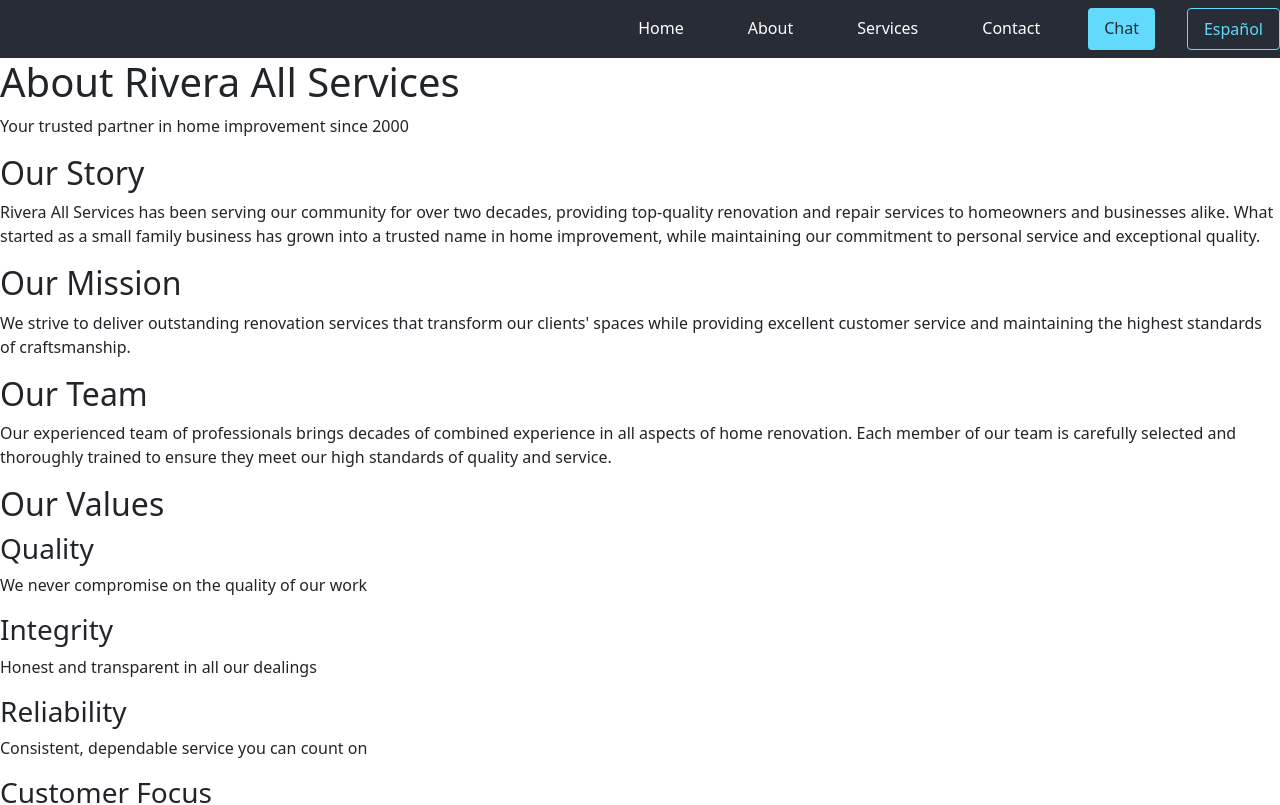
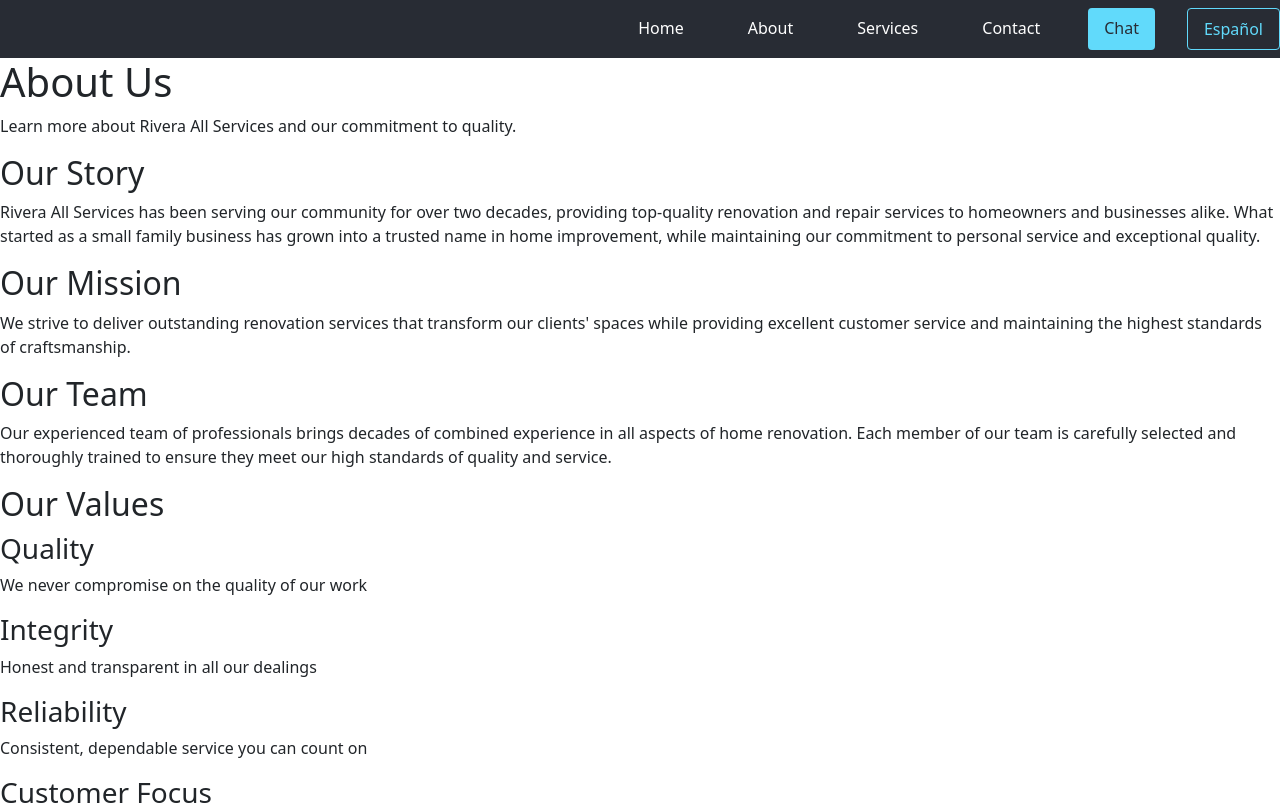
Before and after one commit to mikejonez281/Rivera_All_Services, a React (Create React App) app in the folder frontend/: page /about in a window 1280 px wide. Shown: the top 805 px of the page. Built offline with nearby package versions, Linux system fonts and the light colour scheme.

Commit message:
About is now Translating

```diff
--- a/frontend/src/pages/About.js
+++ b/frontend/src/pages/About.js
@@ -1,46 +1,52 @@
+import React from 'react';
+import { useLanguage } from '../context/LanguageContext';
+import { translations } from '../translations';
 
 function About() {
+  const { language } = useLanguage();
+  const t = translations[language];
+
   return (
     <div className="about-page">
       <div className="about-header">
-        <h1>About Rivera All Services</h1>
-        <p>Your trusted partner in home improvement since 2000</p>
+        <h1>{t.about.title}</h1>
+        <p>{t.about.description}</p>
       </div>
 
       <div className="about-content">
         <section className="about-section">
-          <h2>Our Story</h2>
-          <p>Rivera All Services has been serving our community for over two decades, providing top-quality renovation and repair services to homeowners and businesses alike. What started as a small family business has grown into a trusted name in home improvement, while maintaining our commitment to personal service and exceptional quality.</p>
+          <h2>{t.about.ourStory}</h2>
+          <p>{t.about.ourStoryText}</p>
         </section>
 
         <section className="about-section">
-          <h2>Our Mission</h2>
-          <p>We strive to deliver outstanding renovation services that transform our clients' spaces while providing excellent customer service and maintaining the highest standards of craftsmanship.</p>
+          <h2>{t.about.ourMission}</h2>
+          <p>{t.about.ourMissionText}</p>
         </section>
 
         <section className="about-section">
-          <h2>Our Team</h2>
-          <p>Our experienced team of professionals brings decades of combined experience in all aspects of home renovation. Each member of our team is carefully selected and thoroughly trained to ensure they meet our high standards of quality and service.</p>
+          <h2>{t.about.ourTeam}</h2>
+          <p>{t.about.ourTeamText}</p>
         </section>
 
         <section className="about-section">
-          <h2>Our Values</h2>
+          <h2>{t.about.ourValues}</h2>
           <div className="values-grid">
             <div className="value-item">
-              <h3>Quality</h3>
-              <p>We never compromise on the quality of our work</p>
+              <h3>{t.about.values.quality}</h3>
+              <p>{t.about.values.qualityText}</p>
             </div>
             <div className="value-item">
-              <h3>Integrity</h3>
-              <p>Honest and transparent in all our dealings</p>
+              <h3>{t.about.values.integrity}</h3>
+              <p>{t.about.values.integrityText}</p>
             </div>
             <div className="value-item">
-              <h3>Reliability</h3>
-              <p>Consistent, dependable service you can count on</p>
+              <h3>{t.about.values.reliability}</h3>
+              <p>{t.about.values.reliabilityText}</p>
             </div>
             <div className="value-item">
-              <h3>Customer Focus</h3>
-              <p>Your satisfaction is our top priority</p>
+              <h3>{t.about.values.customerFocus}</h3>
+              <p>{t.about.values.customerFocusText}</p>
             </div>
           </div>
         </section>
--- a/frontend/src/translations.js
+++ b/frontend/src/translations.js
@@ -62,6 +62,27 @@
           title: "Affordable Pricing",
           description: "Competitive rates with no hidden fees."
         }
+      }
+    },
+    about: {
+      title: "About Us",
+      description: "Learn more about Rivera All Services and our commitment to quality.",
+      ourStory: "Our Story",
+      ourStoryText: "Rivera All Services has been serving our community for over two decades, providing top-quality renovation and repair services to homeowners and businesses alike. What started as a small family business has grown into a trusted name in home improvement, while maintaining our commitment to personal service and exceptional quality.",
+      ourMission: "Our Mission",
+      ourMissionText: "We strive to deliver outstanding renovation services that transform our clients' spaces while providing excellent customer service and maintaining the highest standards of craftsmanship.",
+      ourTeam: "Our Team",
+      ourTeamText: "Our experienced team of professionals brings decades of combined experience in all aspects of home renovation. Each member of our team is carefully selected and thoroughly trained to ensure they meet our high standards of quality and service.",
+      ourValues: "Our Values",
+      values: {
+        quality: "Quality",
+        qualityText: "We never compromise on the quality of our work",
+        integrity: "Integrity",
+        integrityText: "Honest and transparent in all our dealings",
+        reliability: "Reliability",
+        reliabilityText: "Consistent, dependable service you can count on",
+        customerFocus: "Customer Focus",
+        customerFocusText: "Your satisfaction is our top priority"
       }
     }
   },
@@ -129,6 +150,27 @@
           description: "Tarifas competitivas sin cargos ocultos."
         }
       }
+    },
+    about: {
+      title: "Sobre Nosotros",
+      description: "Conozca más sobre Rivera All Services y nuestro compromiso con la calidad.",
+      ourStory: "Nuestra Historia",
+      ourStoryText: "Rivera All Services ha estado sirviendo a nuestra comunidad por más de dos décadas, brindando servicios de renovación y reparación de alta calidad a propietarios de viviendas y negocios por igual. Lo que comenzó como un pequeño negocio familiar se ha convertido en un nombre de confianza en mejoras para el hogar, manteniendo nuestro compromiso con el servicio personal y la calidad excepcional.",
+      ourMission: "Nuestra Misión",
+      ourMissionText: "Nos esforzamos por ofrecer servicios de renovación excepcionales que transformen los espacios de nuestros clientes, brindando un excelente servicio al cliente y manteniendo los más altos estándares de calidad.",
+      ourTeam: "Nuestro Equipo",
+      ourTeamText: "Nuestro experimentado equipo de profesionales aporta décadas de experiencia combinada en todos los aspectos de la renovación del hogar. Cada miembro de nuestro equipo es cuidadosamente seleccionado y completamente capacitado para garantizar que cumplan con nuestros altos estándares de calidad y servicio.",
+      ourValues: "Nuestros Valores",
+      values: {
+        quality: "Calidad",
+        qualityText: "Nunca comprometemos la calidad de nuestro trabajo",
+        integrity: "Integridad",
+        integrityText: "Honestos y transparentes en todos nuestros tratos",
+        reliability: "Confiabilidad",
+        reliabilityText: "Servicio constante y confiable en el que puede confiar",
+        customerFocus: "Enfoque en el Cliente",
+        customerFocusText: "Su satisfacción es nuestra máxima prioridad"
+      }
     }
   }
 };
```
